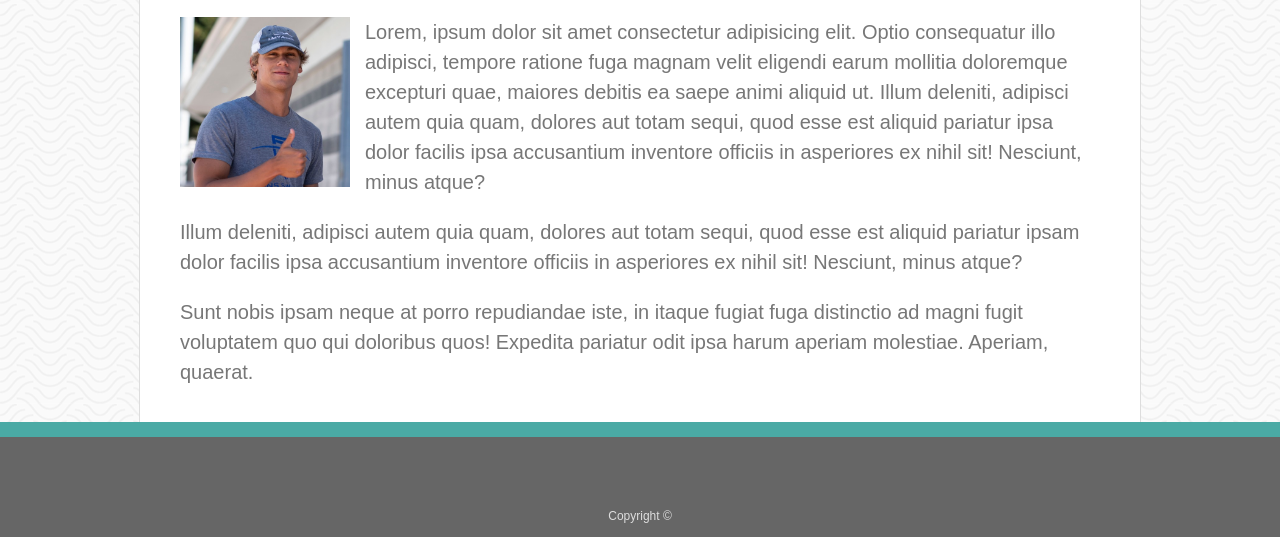
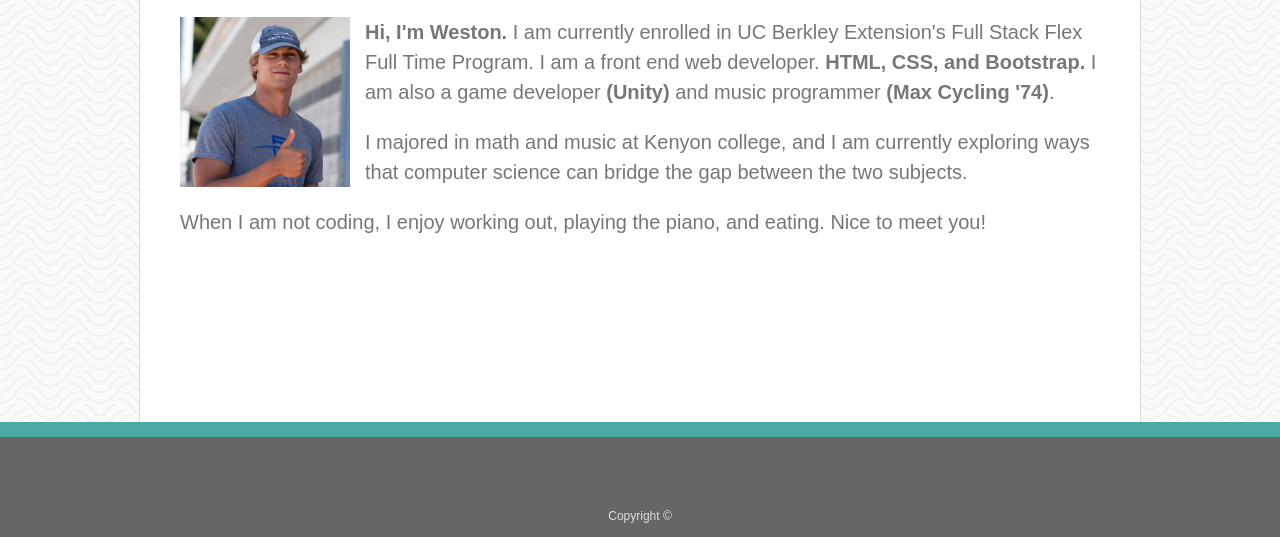
Before and after one commit to Wcarpenter96/Basic-Portfolio, a plain HTML site: page index.html in a window 1280 px wide. Shown: the part 263-800 px from the top of the page. Drawn offline with Linux system fonts and the light colour scheme.

Commit message:
Moved background image to image directory, completed About Me content

```diff
--- a/assets/css/mainstyle.css
+++ b/assets/css/mainstyle.css
@@ -3,7 +3,7 @@
 body{
 
   /* layout */
-  background-image: url("papyrus.png");
+  background-image: url("../images/papyrus.png");
 }
 
 h1{
--- a/index.html
+++ b/index.html
@@ -38,19 +38,13 @@
         <p><img src="assets/images/profile1.jpg" alt="WestonCarpenter"
                 style="width:170px;height:170px;margin-right:15px;">
 
-            Lorem, ipsum dolor sit amet consectetur adipisicing elit. Optio consequatur illo adipisci, tempore
-            ratione fuga magnam velit eligendi earum mollitia doloremque excepturi quae, maiores debitis ea
-            saepe animi aliquid ut. Illum deleniti, adipisci autem quia quam, dolores aut totam sequi, quod esse est
-            aliquid pariatur
-            ipsa dolor facilis ipsa accusantium inventore officiis in asperiores ex nihil sit! Nesciunt, minus
-            atque?</p>
-        <p>Illum deleniti, adipisci autem quia quam, dolores aut totam sequi, quod esse est aliquid pariatur
-            ipsam
-            dolor facilis ipsa accusantium inventore officiis in asperiores ex nihil sit! Nesciunt, minus atque?
+            <strong>Hi, I'm Weston.</strong> I am currently enrolled in UC Berkley Extension's Full Stack Flex Full Time Program.
+                I am a front end web developer. <strong>HTML, CSS, and Bootstrap.</strong> I am also a game developer <strong>(Unity)</strong>
+                and music programmer <strong>(Max Cycling '74)</strong>.</p>
+        <p>I majored in math and music at Kenyon college, and I am currently exploring ways that computer science can bridge the gap between the two subjects.
+
         </p>
-        <p>Sunt nobis ipsam neque at porro repudiandae iste, in itaque fugiat fuga distinctio ad magni fugit
-            voluptatem quo qui doloribus quos! Expedita pariatur odit ipsa harum aperiam molestiae. Aperiam,
-            quaerat.</p>
+        <p>When I am not coding, I enjoy working out, playing the piano, and eating. Nice to meet you!</p>
     </div>
 
     <!-- FOOTER -->
```
Also changed, not shown: assets/images/papyrus.png (renamed from assets/css/papyrus.png).
